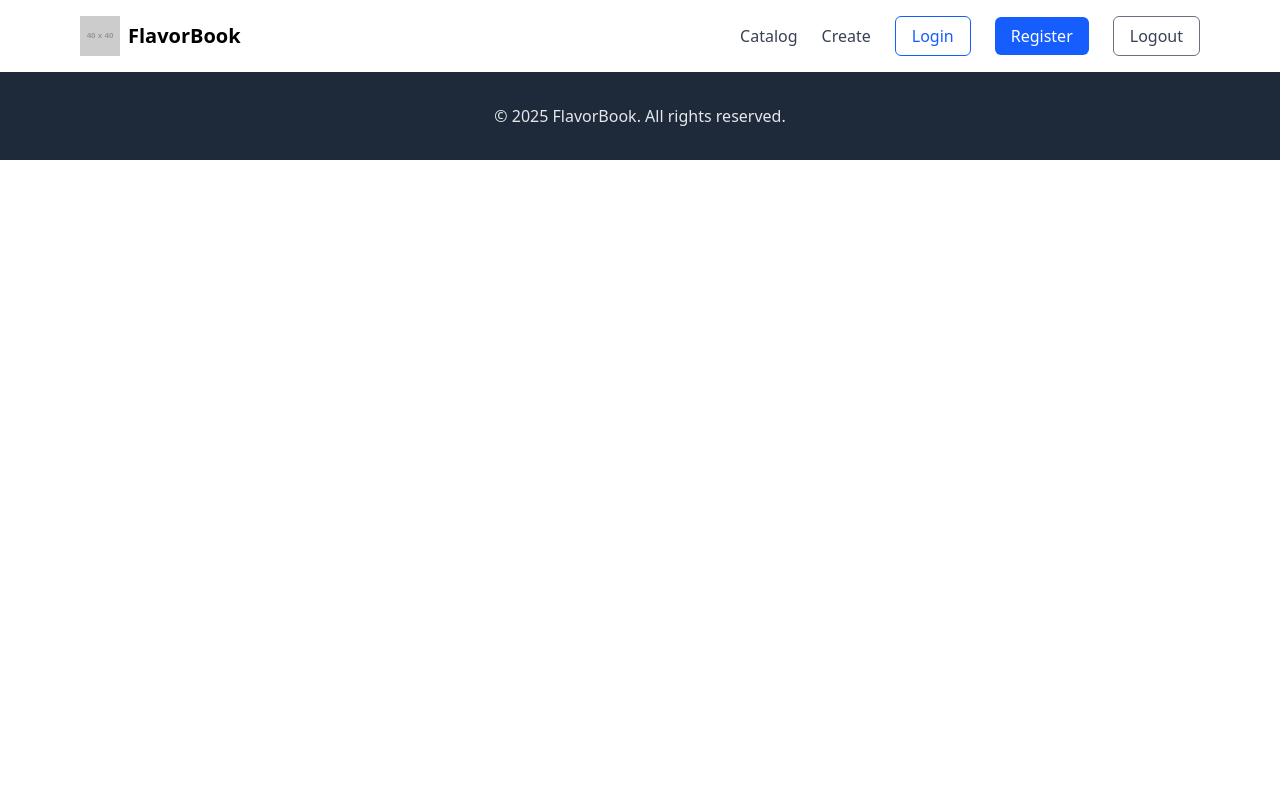
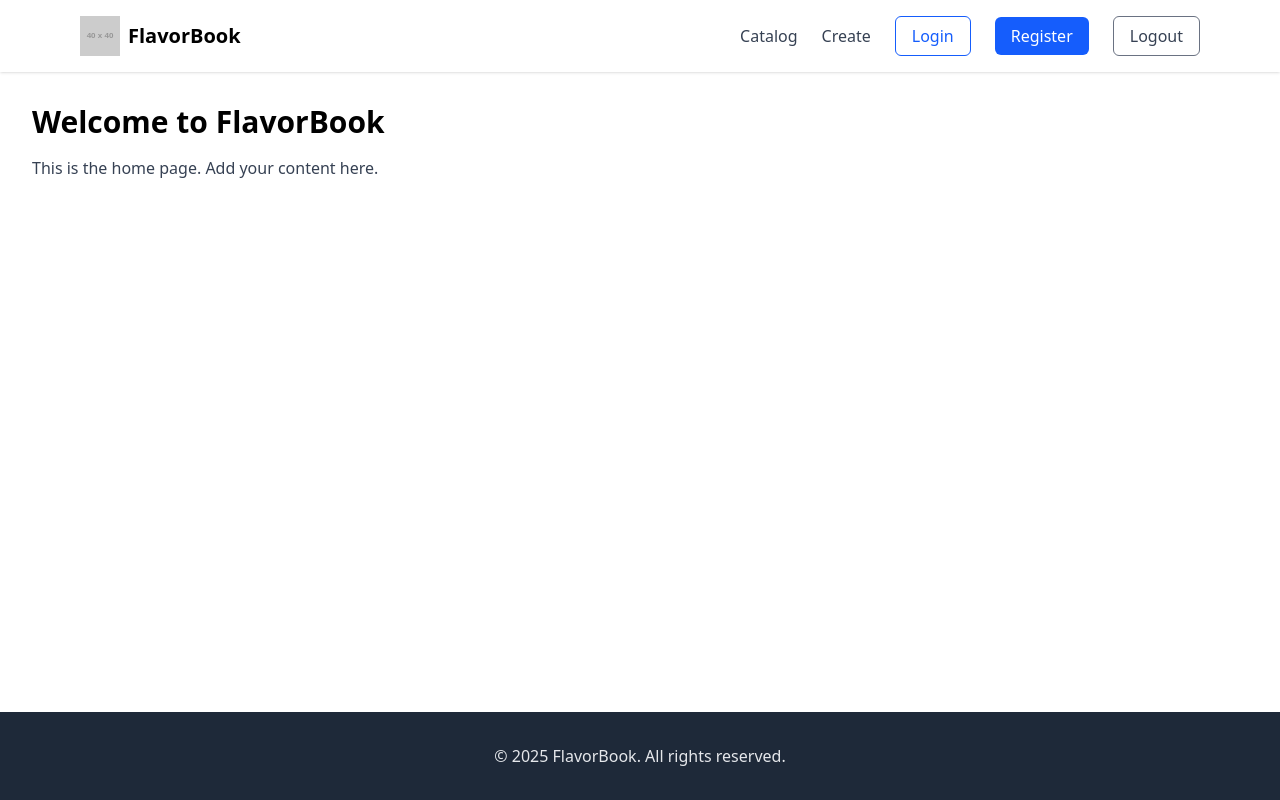
Before and after one commit to valerig1/flavor-book-react-softuni, a React (Vite) app in the folder client/: page / in a window 1280 px wide. Built offline with nearby package versions, Linux system fonts and the light colour scheme.

Commit message:
Add home component

```diff
--- a/client/src/App.jsx
+++ b/client/src/App.jsx
@@ -1,16 +1,23 @@
-import Footer from "./components/header/footer/Footer"
+import Footer from "./components/footer/Footer"
 import Header from "./components/header/Header"
+import Home from "./components/home/Home"
 
 function App() {
 
   return (
-    <>
+    <div className="min-h-screen flex flex-col">
 
       <Header />
 
+      <main className="flex-1">
+
+        <Home />
+
+      </main>
+
       <Footer />
 
-    </>
+    </div>
 
   )
 }
--- a/client/src/components/header/footer/Footer.jsx
+++ b/client/src/components/footer/Footer.jsx
@@ -5,7 +5,7 @@ export default function Footer() {
 
         {/* Copyright */}
         <div className="text-center">
-          <p>© {new Date().getFullYear()} FlavorBook. All rights reserved.</p>
+          <p>© 2025 FlavorBook. All rights reserved.</p>
         </div>
       </div>
     </footer>
--- /dev/null
+++ b/client/src/components/home/Home.jsx
@@ -0,0 +1,10 @@
+export default function Home() {
+    return (
+        <div className="p-8">
+            <h1 className="text-3xl font-bold mb-4">Welcome to FlavorBook</h1>
+            <p className="text-gray-700">
+                This is the home page. Add your content here.
+            </p>
+        </div>
+    );
+}
```
